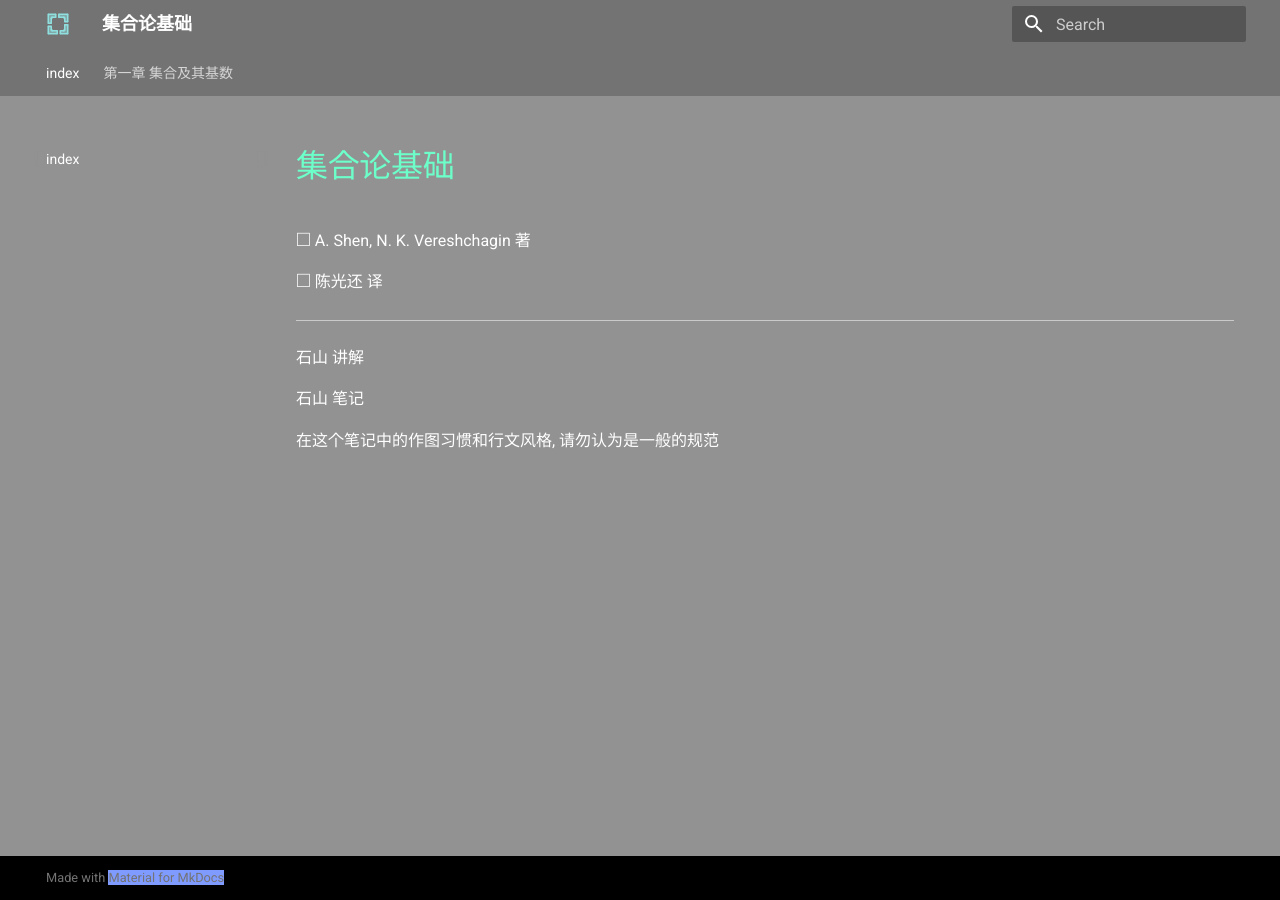
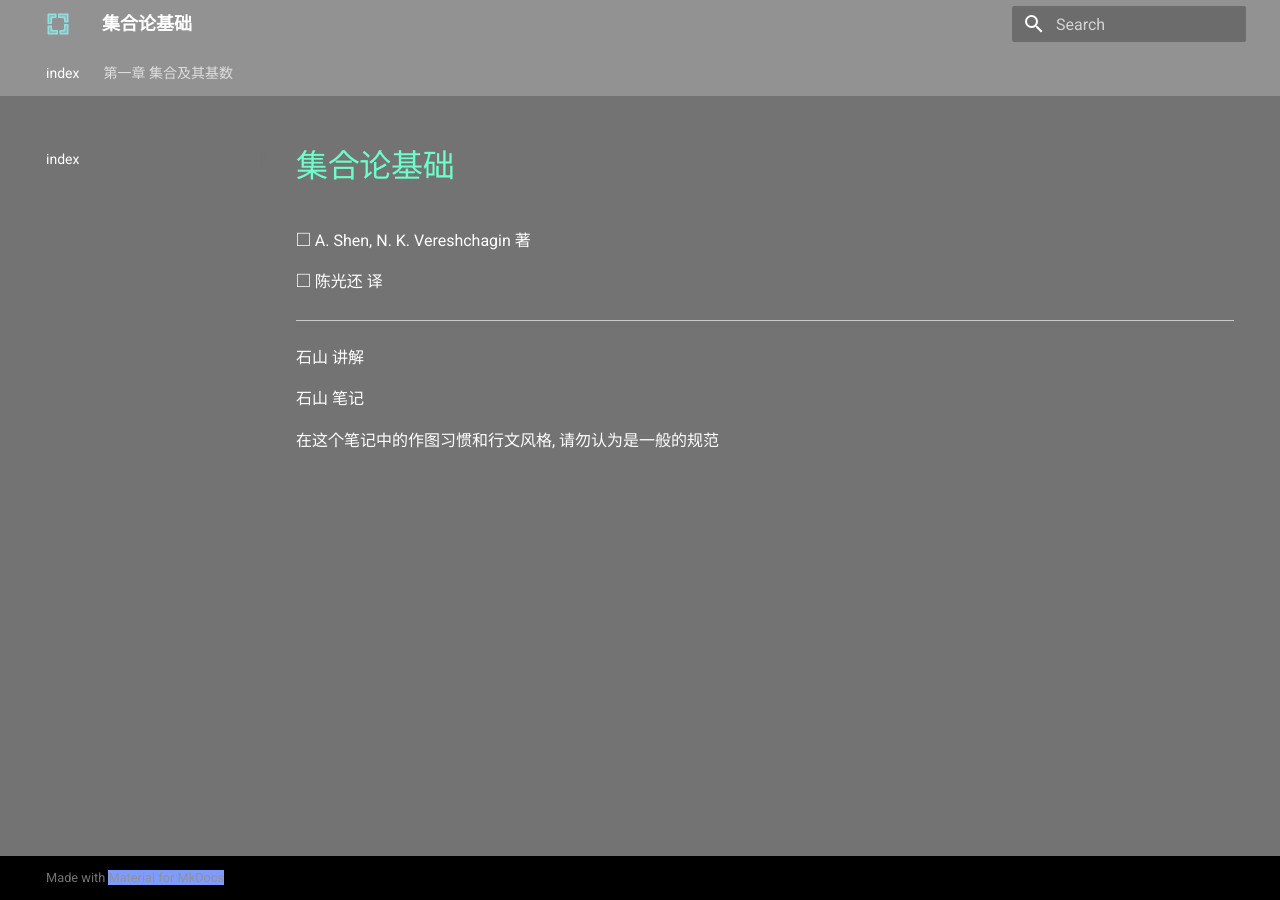
Before and after one commit to FleetingLore/jhljc, an MkDocs documentation site: the page built from docs/index.md, in a window 1280 px wide. Built offline with MkDocs 1.6.1 and Material for MkDocs 9.7.7, drawn with Linux system fonts in a browser that asks for light colours.

Commit message:
Update extra.css

```diff
--- a/docs/stylesheets/extra.css
+++ b/docs/stylesheets/extra.css
@@ -4,12 +4,12 @@
    颜色变量定义
    ======================================================================== */
 :root {
-  --bg:       #929292;   /* 背景灰 (146,146,146) */
+  --bg:       #737373;   /* 背景灰 (146,146,146) */
   --text:     #ffffff;   /* 文字白 */
   --theme:    #6cffca;   /* 主题色 (108,255,202) */
   --link:     #7f9bff;   /* 链接蓝（最少使用）(127,155,255) */
   --aux-lit:  #cacaca;   /* 辅助浅灰 (202,202,202) */
-  --aux-mid:  #737373;   /* 辅助中灰 (115,115,115) */
+  --aux-mid:  #929292;   /* 辅助中灰 (115,115,115) */
   --aux-dark: #000000;   /* 辅助黑 (0,0,0) */
 }
 
```
